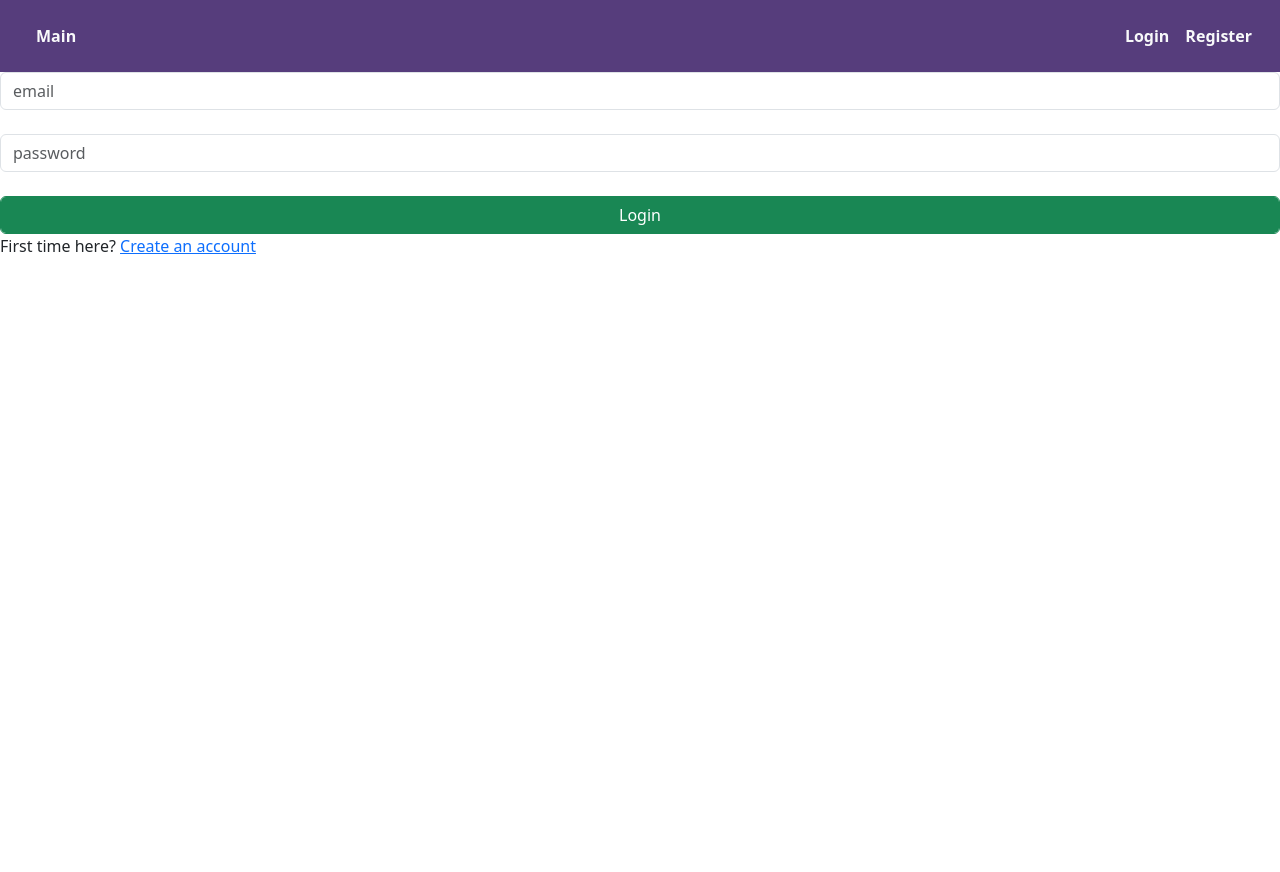
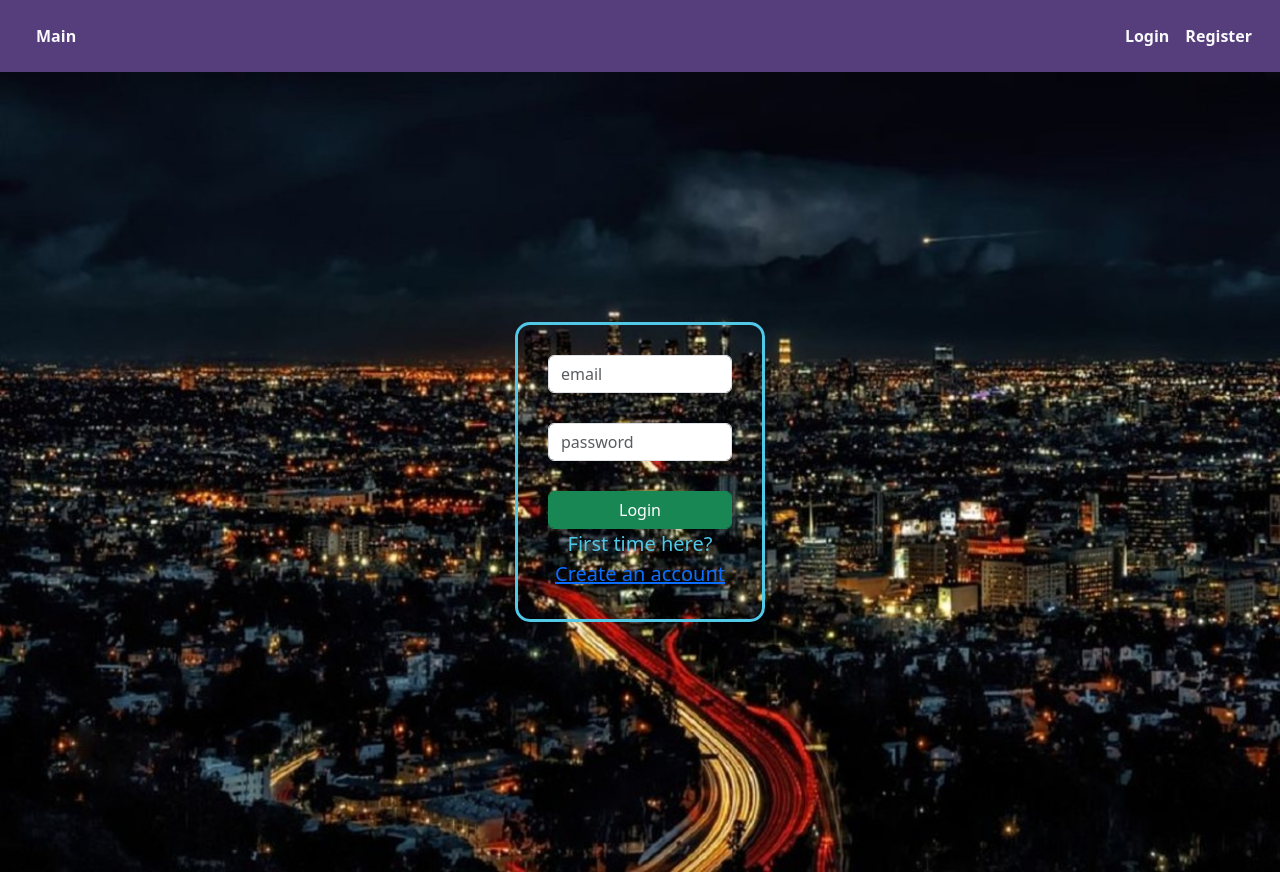
Before and after one commit to Denchik23083/ng-family, an Angular app: page /login in a window 1280 px wide. Before the commit the page ends 800 px from the top, so only its background shows below. Built offline with nearby package versions, Linux system fonts and the light colour scheme.

Commit message:
login page is done

```diff
--- a/src/app/components/auth/login/login.component.html
+++ b/src/app/components/auth/login/login.component.html
@@ -1,6 +1,10 @@
+<div class="wrapper">
+    <div class="wrapperForm">
         <form #form="ngForm" (ngSubmit)="submit(form)">
             <input [(ngModel)] = 'login.email' name='email' type="email" placeholder="email" class="form-control"/><br />
             <input [(ngModel)] = 'login.password' type='password' name='password' placeholder="password" class="form-control"/><br />
             <button type='submit' class="form-control btn btn-success but">Login</button>
         </form>
         <div class="button">First time here? <a routerLink="/register">Create an account</a></div>
+   </div>
+</div>
--- a/src/app/components/auth/login/login.component.scss
+++ b/src/app/components/auth/login/login.component.scss
@@ -0,0 +1,21 @@
+.wrapper {
+    min-height: 100vh;
+    background-image: url("/assets/LA_night.jpg");
+    background-size: 100%;
+    z-index: 2;
+    background-repeat: no-repeat;
+    display: flex;
+    align-items: center;
+    justify-content: center;
+}
+
+.wrapperForm{
+    width: 250px;
+    min-height: 200px;
+    border: 3px solid rgb(80, 200, 230);
+    color: rgb(80, 200, 230);
+    border-radius: 15px;
+    text-align: center;
+    font-size: 20px;
+    padding: 30px;
+}
```
Also changed, not shown: src/app/services/users/user.service.ts (+2 -20 lines), src/app/services/web/child.service.ts (added, +23 -0 lines), src/app/services/web/genus.service.ts (added, +17 -0 lines), src/app/services/web/parent.service.ts (added, +18 -0 lines). Lines whose indentation alone changed are shown as unchanged.
